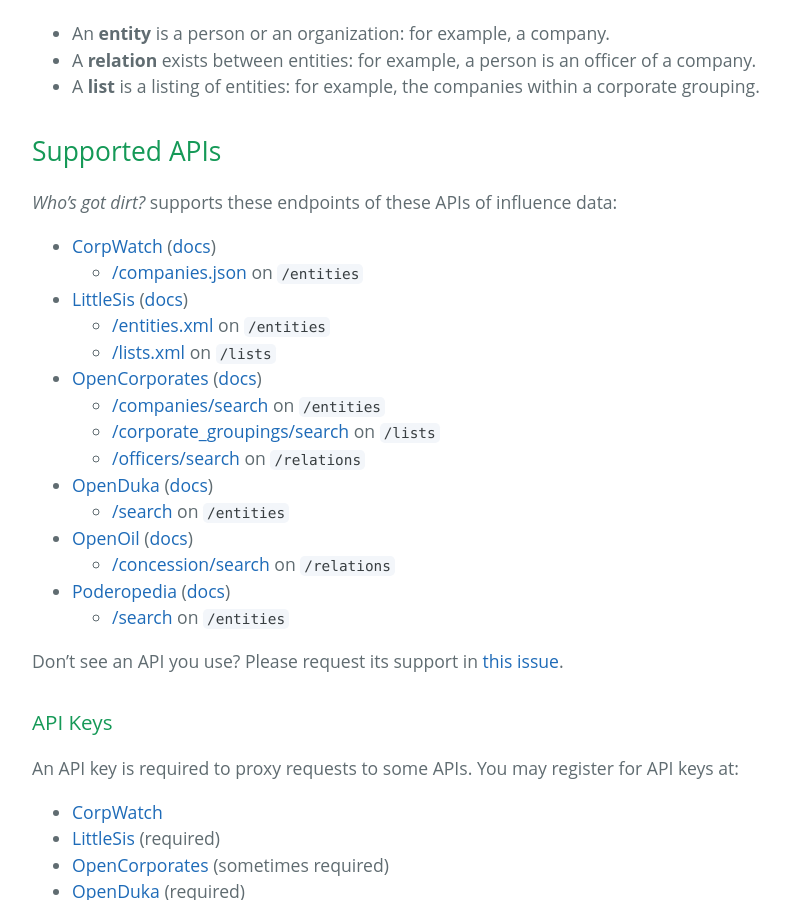
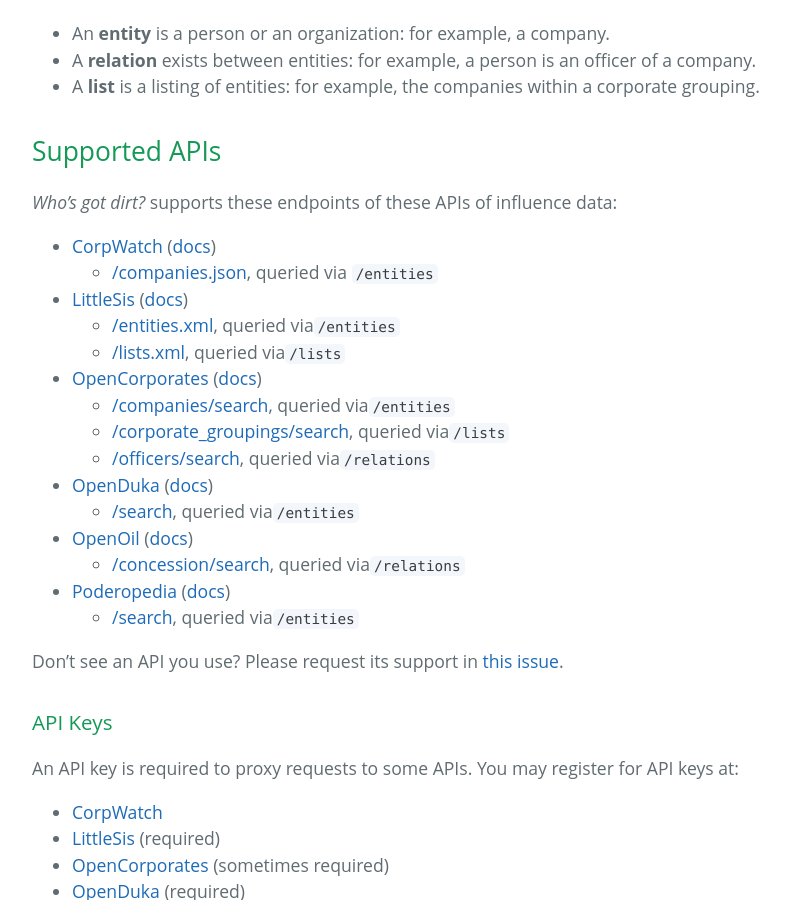
Before and after one commit to influencemapping/whos_got_dirt-server, a Jekyll site: the page built from index.md, in a window 1280 px wide and 900 px high, scrolled down 830 px. Shown: the whole window, without its empty margins (192-982 px from the left). Built offline with Jekyll 4.4.1, drawn with Linux system fonts in a browser that asks for light colours; Markdown is read by kramdown in place of the engine named in the settings.

Commit message:
clearer wording

```diff
--- a/index.md
+++ b/index.md
@@ -34,20 +34,20 @@
 <i>Who's got dirt?</i> supports these endpoints of these APIs of influence data:
 
 * [CorpWatch](http://corpwatch.org/) ([docs](http://api.corpwatch.org/))
-  * [/companies.json](http://api.corpwatch.org/documentation/api_examples.html#A17) on [`/entities`](#entities)
+  * [/companies.json](http://api.corpwatch.org/documentation/api_examples.html#A17), queried via [`/entities`](#entities)
 * [LittleSis](http://littlesis.org/) ([docs](https://api.littlesis.org/))
-  * [/entities.xml](http://api.littlesis.org/documentation#entities) on [`/entities`](#entities)
-  * [/lists.xml](http://api.littlesis.org/documentation#lists) on [`/lists`](#lists)
+  * [/entities.xml](http://api.littlesis.org/documentation#entities), queried via[`/entities`](#entities)
+  * [/lists.xml](http://api.littlesis.org/documentation#lists), queried via[`/lists`](#lists)
 * [OpenCorporates](https://opencorporates.com/) ([docs](https://api.opencorporates.com/))
-  * [/companies/search](https://api.opencorporates.com/documentation/API-Reference) on [`/entities`](#entities)
-  * [/corporate_groupings/search](https://api.opencorporates.com/documentation/API-Reference) on [`/lists`](#lists)
-  * [/officers/search](https://api.opencorporates.com/documentation/API-Reference) on [`/relations`](#relations)
+  * [/companies/search](https://api.opencorporates.com/documentation/API-Reference), queried via[`/entities`](#entities)
+  * [/corporate_groupings/search](https://api.opencorporates.com/documentation/API-Reference), queried via[`/lists`](#lists)
+  * [/officers/search](https://api.opencorporates.com/documentation/API-Reference), queried via[`/relations`](#relations)
 * [OpenDuka](http://www.openduka.org/) ([docs](http://www.openduka.org/index.php/api/documentation))
-  * [/search](http://www.openduka.org/index.php/api/documentation) on [`/entities`](#entities)
+  * [/search](http://www.openduka.org/index.php/api/documentation), queried via[`/entities`](#entities)
 * [OpenOil](http://openoil.net/) ([docs](http://openoil.net/openoil-api/))
-  * [/concession/search](http://openoil.net/openoil-api/) on [`/relations`](#relations)
+  * [/concession/search](http://openoil.net/openoil-api/), queried via[`/relations`](#relations)
 * [Poderopedia](http://www.poderopedia.org/) ([docs](http://api.poderopedia.org/))
-  * [/search](http://api.poderopedia.org/search) on [`/entities`](#entities)
+  * [/search](http://api.poderopedia.org/search), queried via[`/entities`](#entities)
 
 Don't see an API you use? Please request its support in [this issue](https://github.com/influencemapping/whos_got_dirt-gem/issues/3).
 
```
